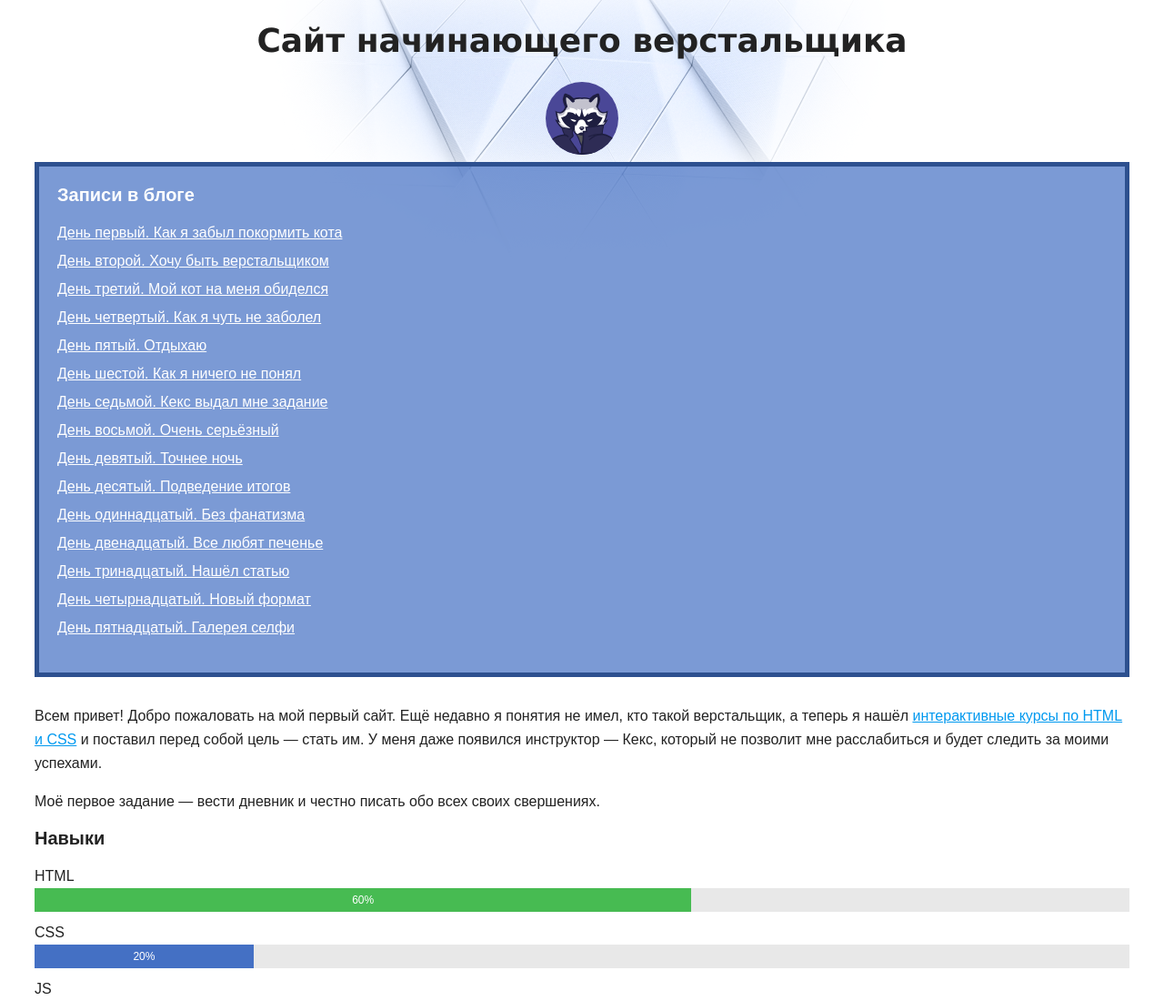
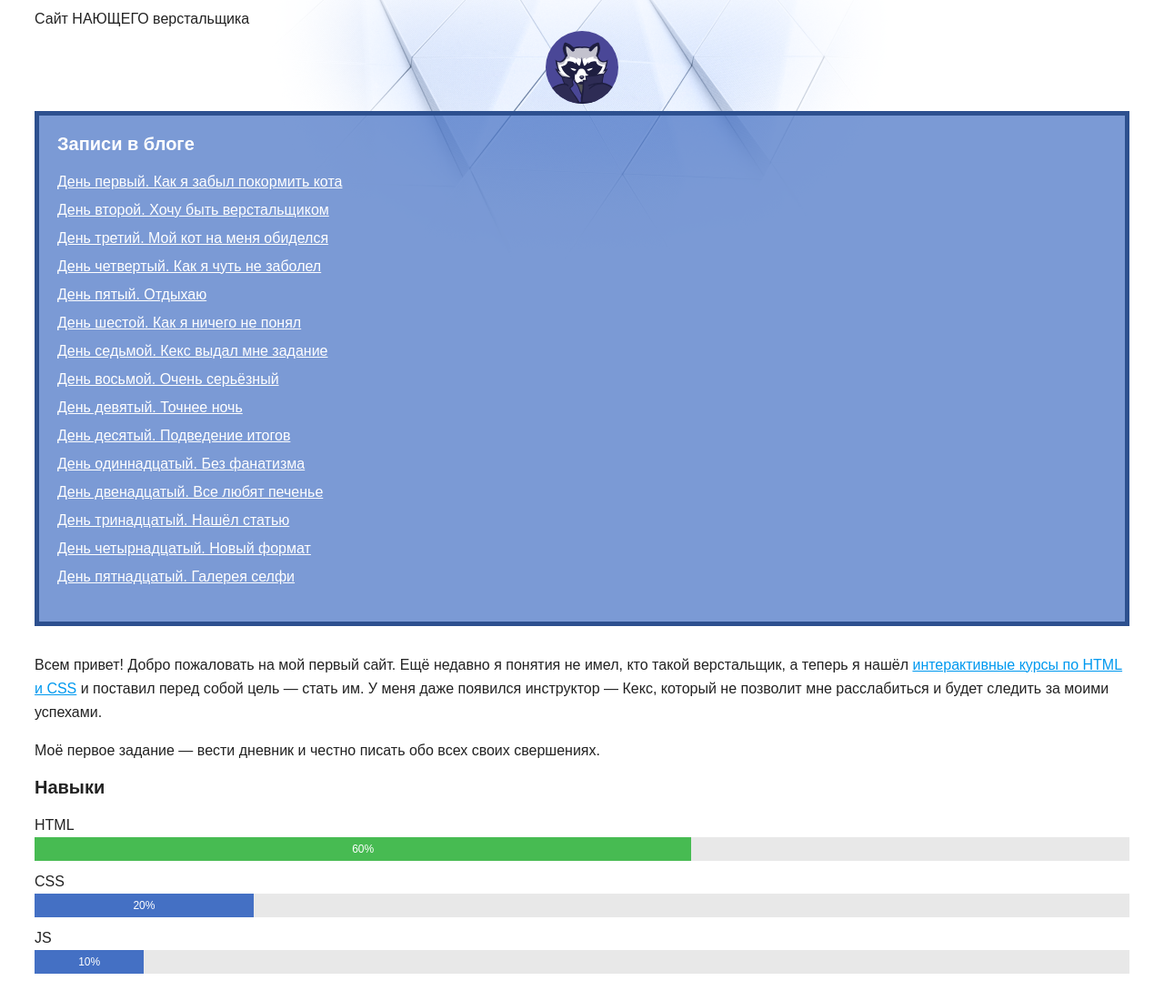
Before and after one commit to pgcompy/my-second-site, a plain HTML site: page index.html in a window 1280 px wide. Shown: the top 1100 px of the page at 91% size. Drawn offline with Linux system fonts and the light colour scheme.

Commit message:
Update index.html

```diff
--- a/index.html
+++ b/index.html
@@ -6,8 +6,7 @@
     <link rel="stylesheet" href="style.css">
   </head>
   <body>
-    <header>
-      <h1 class="page-title">Сайт начинающего верстальщика</h1>
+    <header>Сайт НАЮЩЕГО верстальщика</h1>
     </header>
     <main>
       <div class="avatar-container">
```
